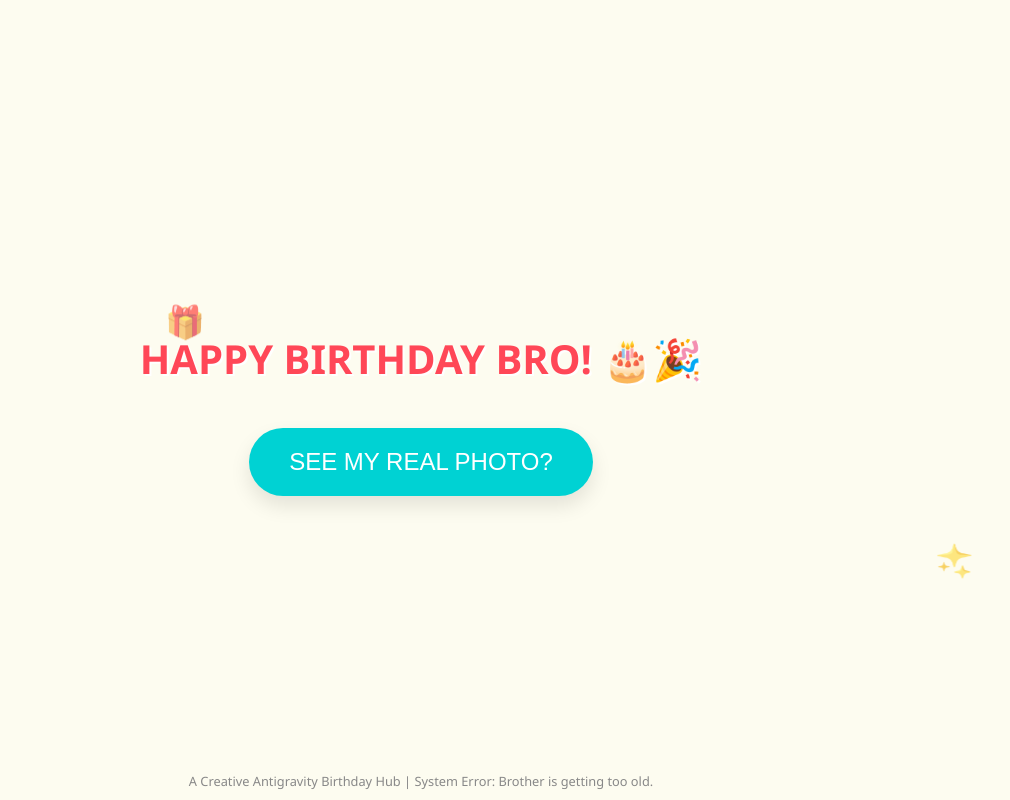
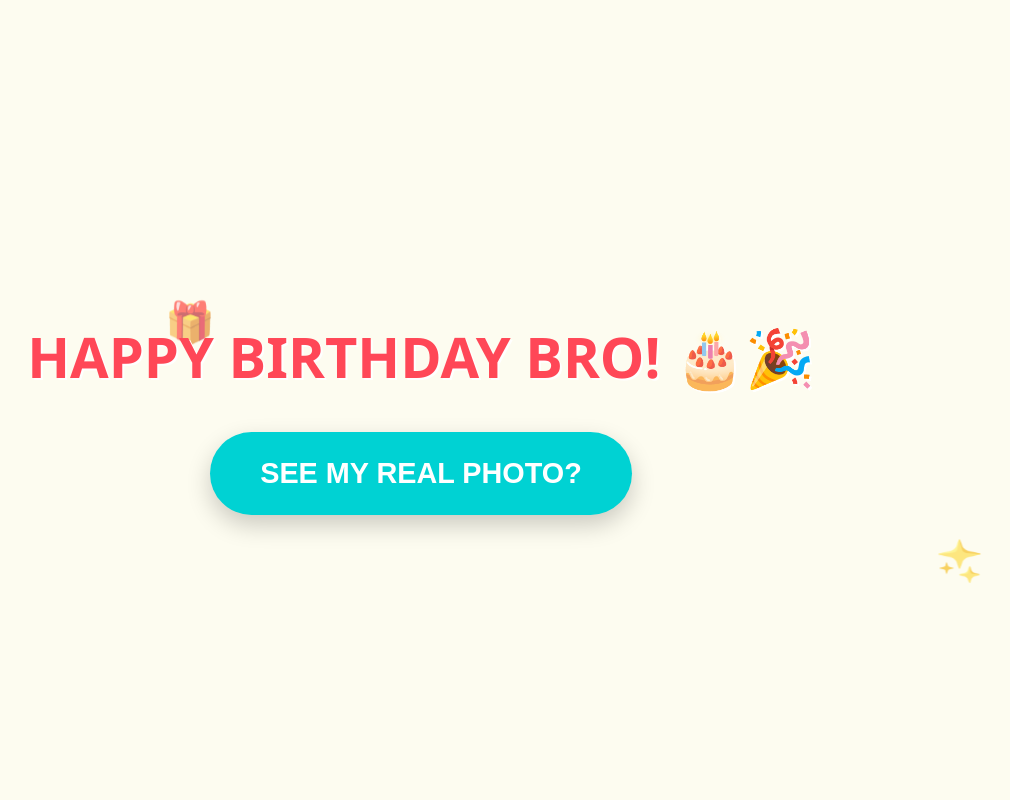
Before and after one commit to AShanendri/Malli-birthday, a plain HTML site: page index.html in a window 1280 px wide. Both pictures are taken after a click on the button "SURPRISE!". Shown: the top 800 px of the page, without its empty margins (219-1229 px from the left). Drawn offline with Linux system fonts and the light colour scheme.

Commit message:
Update index.html

```diff
--- a/index.html
+++ b/index.html
@@ -10,18 +10,19 @@
             padding: 0;
             background-color: #fdfcf0;
             font-family: 'Segoe UI', Tahoma, Geneva, Verdana, sans-serif;
-            overflow: hidden;
+            overflow-x: hidden;
             display: flex;
             flex-direction: column;
             align-items: center;
             justify-content: center;
-            height: 100vh;
+            min-height: 100vh;
+            text-align: center;
         }
 
         /* Anti-gravity Floating Elements */
         .float {
             position: absolute;
-            font-size: 2rem;
+            font-size: 2.5rem; /* Elements ලොකු කළා */
             animation: floatUp 6s infinite ease-in-out;
             opacity: 0.6;
             z-index: 0;
@@ -32,31 +33,33 @@
             100% { transform: translateY(-10vh) rotate(360deg); }
         }
 
-        /* Content Styles */
         #content {
             position: relative;
             z-index: 10;
-            text-align: center;
+            width: 90%; /* Phone screen එකට ගැලපෙන්න */
         }
 
+        /* Font ලොකු කළා */
         h1 {
             color: #ff4757;
-            font-size: 2.5rem;
+            font-size: 3.5rem; /* Phone එකට ලොකු font එකක් */
             margin-bottom: 20px;
             display: none;
             text-shadow: 2px 2px #fff;
+            line-height: 1.2;
         }
 
         #mainBtn {
-            padding: 20px 40px;
-            font-size: 1.5rem;
+            padding: 25px 50px;
+            font-size: 1.8rem; /* Button එක ලොකු කළා */
             background: #00d2d3;
             color: white;
             border: none;
-            border-radius: 50px;
+            border-radius: 60px;
             cursor: pointer;
-            box-shadow: 0 10px 20px rgba(0,0,0,0.1);
+            box-shadow: 0 10px 25px rgba(0,0,0,0.2);
             transition: transform 0.3s ease;
+            font-weight: bold;
         }
 
         #mainBtn:hover { transform: scale(1.1); }
@@ -64,21 +67,22 @@
         #photoContainer {
             display: none;
             margin-top: 20px;
-            animation: popIn 0.5s cubic-bezier(0.175, 0.885, 0.32, 1.275);
+            animation: popIn 0.6s cubic-bezier(0.175, 0.885, 0.32, 1.275);
         }
 
         #photoContainer img {
-            width: 300px;
-            border-radius: 20px;
-            border: 8px solid white;
-            box-shadow: 0 15px 35px rgba(0,0,0,0.2);
+            width: 100%; /* Phone එකේ පළලට හරියන්න */
+            max-width: 500px;
+            border-radius: 25px;
+            border: 10px solid white;
+            box-shadow: 0 20px 45px rgba(0,0,0,0.3);
         }
 
-        footer {
-            position: fixed;
-            bottom: 10px;
-            color: #888;
-            font-size: 0.8rem;
+        .funny-text {
+            font-size: 1.5rem;
+            font-weight: bold;
+            color: #555;
+            margin-top: 15px;
         }
 
         @keyframes popIn {
@@ -99,14 +103,12 @@
 
         <div id="photoContainer">
             <img src="cathamalli.jpg" alt="Malli">
-            <p style="font-weight: bold; color: #555;">CHILLING / FUNNY POSES / SLEEPYHEAD</p>
+            <p class="funny-text">CHILLING / FUNNY POSES / SLEEPYHEAD</p>
         </div>
 
         <br>
         <button id="mainBtn" onclick="nextStep()">SURPRISE!</button>
     </div>
-
-    <footer>A Creative Antigravity Birthday Hub | System Error: Brother is getting too old.</footer>
 
     <script>
         let step = 0;
@@ -122,7 +124,7 @@
             } else if (step === 2) {
                 wish.style.display = 'none';
                 photo.style.display = 'block';
-                btn.style.display = 'none'; // Button eka disappear wenawa
+                btn.style.display = 'none';
             }
         }
     </script>
```
